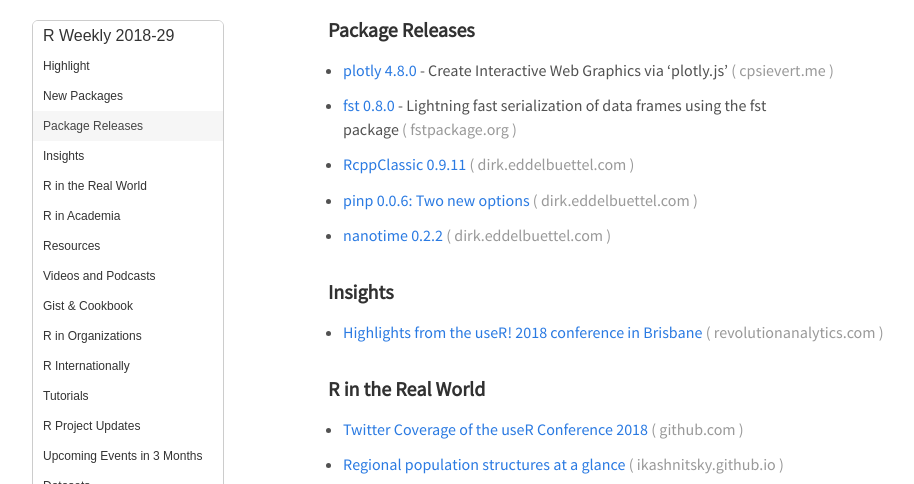
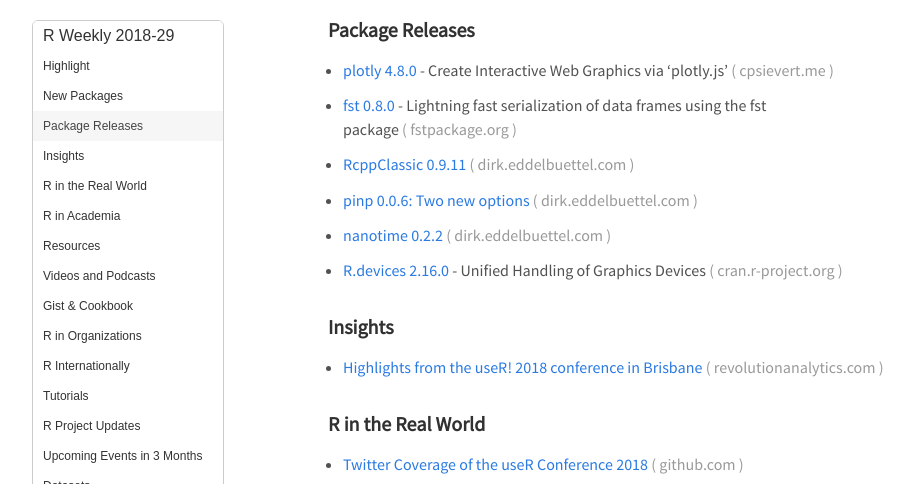
Before and after one commit to rweekly/rweekly.org, a Jekyll site: the page built from draft.md, in a window 1280 px wide and 900 px high, scrolled down 493 px, cut to the strip 0-484 px from the top of the window. Shown: the whole strip, without its empty margins (32-946 px from the left). Built offline with Jekyll 4.4.1, drawn with Linux system fonts in a browser that asks for light colours; emoji names are drawn with the system emoji font; comment, search, counter and statistics services are not loaded.

Commit message:
CRAN update: R.devices 2.16.0

```diff
--- a/draft.md
+++ b/draft.md
@@ -39,6 +39,9 @@
 + [pinp 0.0.6: Two new options](http://dirk.eddelbuettel.com/blog/2018/07/17#pinp_0.0.6)
 
 + [nanotime 0.2.2](http://dirk.eddelbuettel.com/blog/2018/07/18#nanotime_0.2.2)
+
++ [R.devices 2.16.0](https://cran.r-project.org/package=R.devices) - Unified Handling of Graphics Devices
+
 
 ### Insights
 
```
